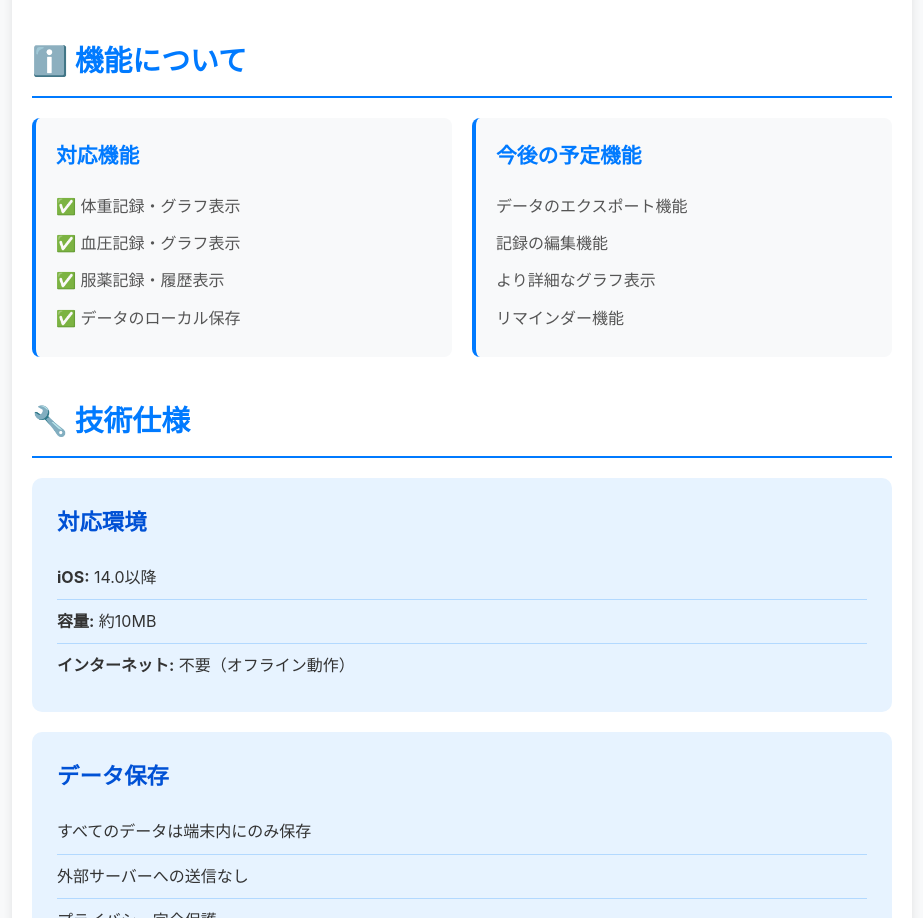
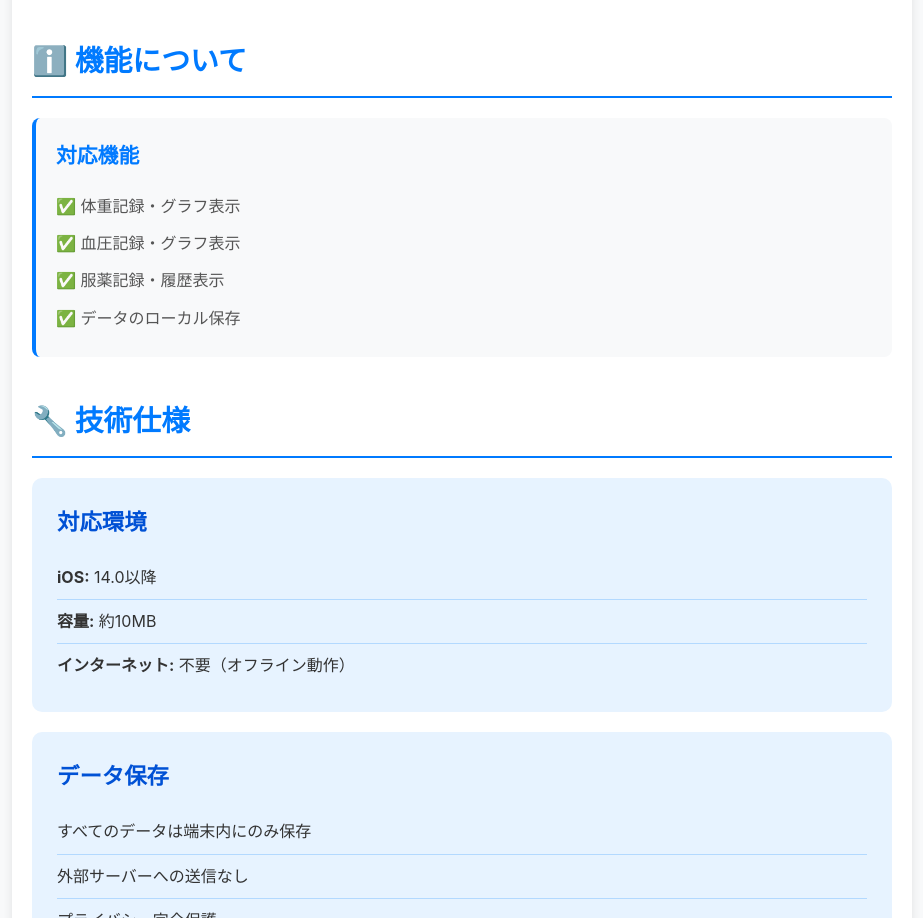
Before and after one commit to egutaka5/app-support, a plain HTML site: page index.html in a window 1280 px wide. Shown: the part 1866-2784 px from the top of the page, without its empty margins (178-1101 px from the left). Drawn offline with Linux system fonts and the light colour scheme.

Commit message:
Update index.html

```diff
--- a/index.html
+++ b/index.html
@@ -417,15 +417,6 @@
                         <li>✅ データのローカル保存</li>
                     </ul>
                 </div>
-                <div class="feature-box">
-                    <h3>今後の予定機能</h3>
-                    <ul>
-                        <li>データのエクスポート機能</li>
-                        <li>記録の編集機能</li>
-                        <li>より詳細なグラフ表示</li>
-                        <li>リマインダー機能</li>
-                    </ul>
-                </div>
             </div>
         </div>
 
```
